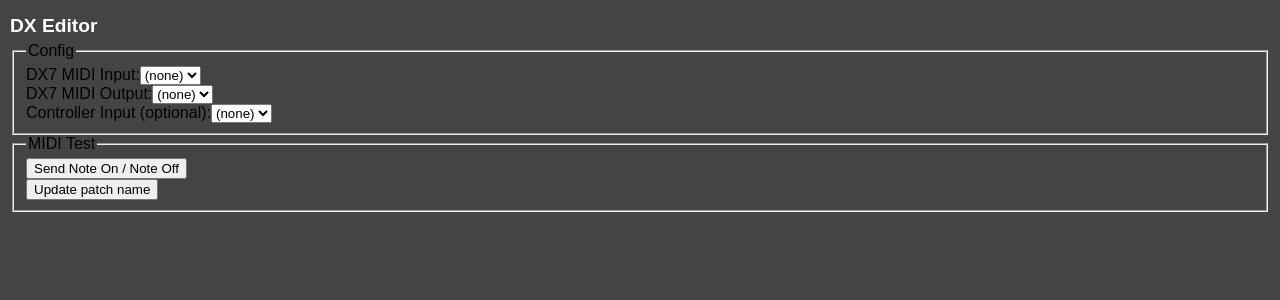
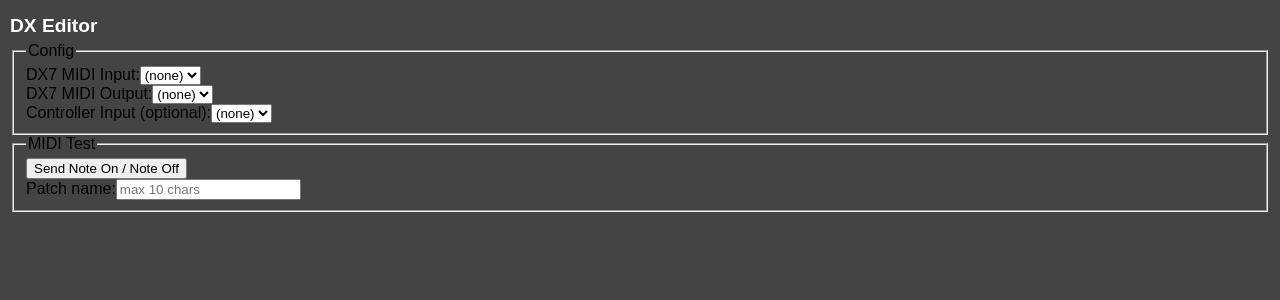
Before and after one commit to Ahlzen/DXEdit, a React (Vite) app: page / in a window 1280 px wide. Shown: the top 300 px of the page. Built offline with nearby package versions, Linux system fonts and the light colour scheme.

Commit message:
Working editing of current patch name (for testing)

```diff
--- a/src/components/App.tsx
+++ b/src/components/App.tsx
@@ -64,9 +64,18 @@ export default function App()
         Send Note On / Note Off
       </button>
       <br/>
-      <button onClick={handleUpdatePatchName}>
+      <label>Patch name:
+        <input type="text"
+          maxLength={10}
+          placeholder="max 10 chars"
+          onChange={(e) => {
+            const patchName = e.target.value;
+            handleUpdatePatchName(patchName);
+          }} />
+      </label>
+      {/* <button onClick={handleUpdatePatchName}>
         Update patch name
-      </button>
+      </button> */}
     </fieldset>
 
     </>
@@ -105,11 +114,10 @@ export default function App()
     }
   }
 
-  function handleUpdatePatchName() {
+  function handleUpdatePatchName(patchName: string) {
     console.log("App: handleUpdatePatchName()");
     if (midiRef.current) {
-      // Example: Send a SysEx message to update the patch name
-      const patchName = "TEST";
+      patchName = patchName.toUpperCase(); // TODO: Verify valid chars for DX7
       const patchNameBytes = Array
         .from(patchName)
         .map(char => char.charCodeAt(0));
```
